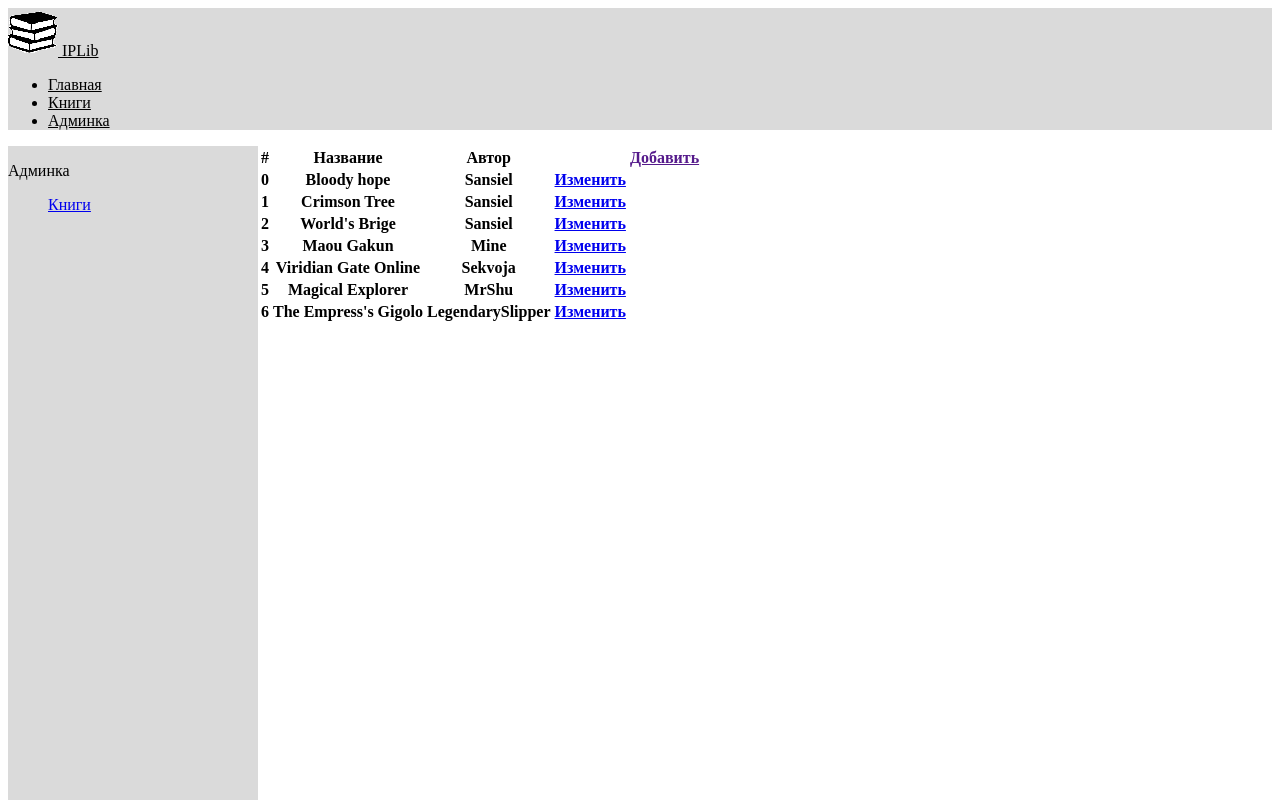
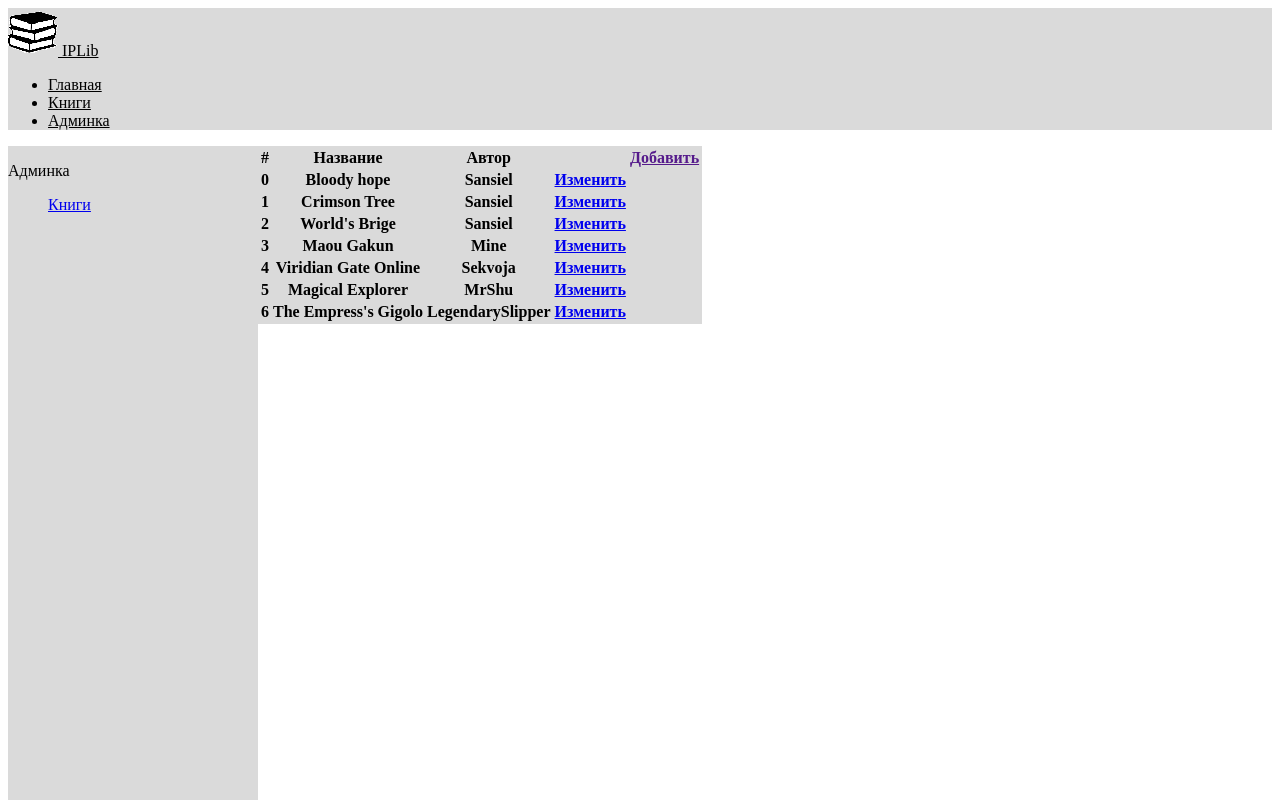
Before and after one commit to Sansiel/IPLib, an Angular app: page /books in a window 1280 px wide. Shown: the top 800 px of the page. Built offline with nearby package versions, Linux system fonts and the light colour scheme.

Commit message:
first deploy

```diff
--- a/src/app/admin/components/admin-books/admin-books.component.html
+++ b/src/app/admin/components/admin-books/admin-books.component.html
@@ -1,3 +1,4 @@
+<div class="jumbotron">
   <div class="container">
     <table class="table">
       <thead>
@@ -19,3 +20,4 @@
       </tbody>
     </table>
   </div>
+</div>
--- a/src/app/admin/components/admin-books/admin-books.component.less
+++ b/src/app/admin/components/admin-books/admin-books.component.less
@@ -0,0 +1,3 @@
+.jumbotron {
+    background-color: #dadada;
+  }
--- a/src/app/books/book-list/book-list.component.html
+++ b/src/app/books/book-list/book-list.component.html
@@ -1,3 +1,4 @@
+<div class="jumbotron">
   <div class="container mt-4" id="card-columns">
       <div class="card-columns">
         <div class="card p-2" *ngFor="let book of books">
@@ -13,3 +14,4 @@
         </div>
       </div>
   </div>
+</div>
--- a/src/app/books/book-list/book-list.component.less
+++ b/src/app/books/book-list/book-list.component.less
@@ -1,3 +1,6 @@
 #card-columns {
   column-count: 2;
 }
+.jumbotron {
+  background-color: #ffffff;
+}
```
Also changed, not shown: package.json (+8 -2 lines), server.js (added, +23 -0 lines), src/app/home/components/home-page/home-page.component.html (indentation only), 1 other file (tests, documents, lock files or other folders). Lines whose indentation alone changed are shown as unchanged.
